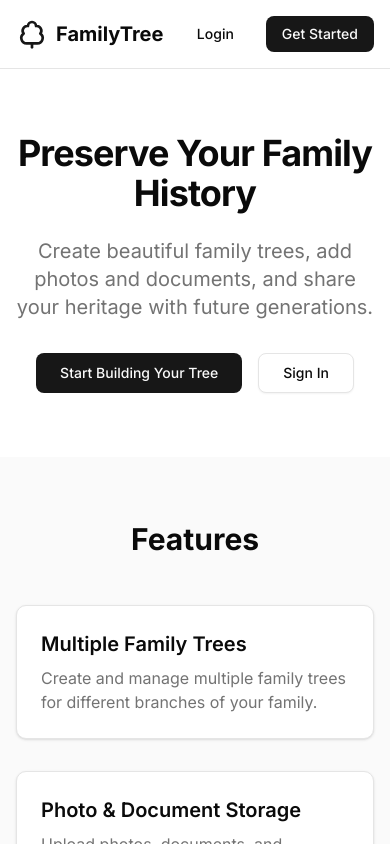
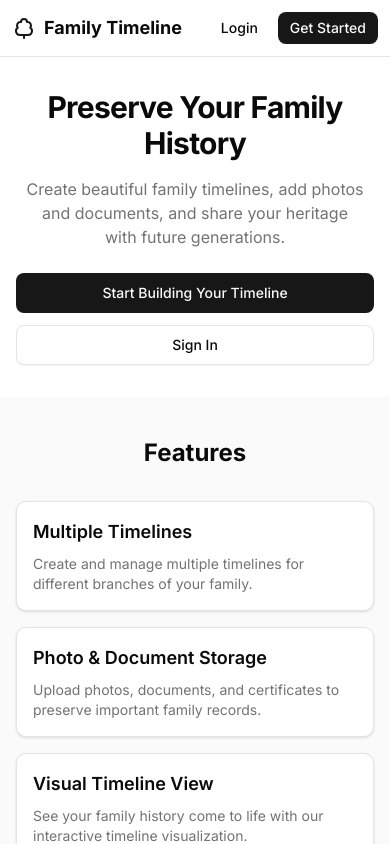
Before and after one commit to caballerorandy6/family-tree, a Next.js app in the folder apps/web/: page / in a window 390 px wide. Shown: the top 844 px of the page. Built offline with nearby package versions, Linux system fonts and the light colour scheme.

Commit message:
feat: rebrand to Family Timeline and improve responsive design

```diff
--- a/apps/web/app/(auth)/layout.tsx
+++ b/apps/web/app/(auth)/layout.tsx
@@ -10,7 +10,7 @@ export default function AuthLayout({
     <div className="min-h-screen flex flex-col items-center justify-center bg-secondary/30">
       <Link href="/" className="flex items-center gap-2 mb-8">
         <TreeDeciduous className="h-10 w-10 text-primary" />
-        <span className="text-2xl font-bold">FamilyTree</span>
+        <span className="text-2xl font-bold">Family Timeline</span>
       </Link>
       {children}
     </div>
--- a/apps/web/app/(auth)/register/page.tsx
+++ b/apps/web/app/(auth)/register/page.tsx
@@ -16,7 +16,7 @@ export default async function RegisterPage({ searchParams }: RegisterPageProps)
     <Card className="w-full max-w-md">
       <CardHeader className="text-center">
         <CardTitle className="text-2xl">Create an Account</CardTitle>
-        <CardDescription>Start building your family tree today</CardDescription>
+        <CardDescription>Start building your family timeline today</CardDescription>
       </CardHeader>
       <CardContent>
         {error ? (
--- a/apps/web/app/(dashboard)/dashboard/page.tsx
+++ b/apps/web/app/(dashboard)/dashboard/page.tsx
@@ -37,11 +37,11 @@ export default async function DashboardPage() {
   const session = await auth();
 
   return (
-    <div className="space-y-8">
-      <div className="flex items-center justify-between">
+    <div className="space-y-6 sm:space-y-8">
+      <div className="flex flex-col sm:flex-row sm:items-center justify-between gap-4">
         <div>
-          <h1 className="text-3xl font-bold">My Family Trees</h1>
-          <p className="text-muted-foreground">Create and manage your family trees</p>
+          <h1 className="text-2xl sm:text-3xl font-bold">My Timelines</h1>
+          <p className="text-sm sm:text-base text-muted-foreground">Create and manage your family timelines</p>
         </div>
         {session?.accessToken ? <CreateTreeDialog accessToken={session.accessToken} /> : null}
       </div>
--- a/apps/web/app/layout.tsx
+++ b/apps/web/app/layout.tsx
@@ -10,8 +10,8 @@ const inter = Inter({
 });
 
 export const metadata: Metadata = {
-  title: 'FamilyTree - Digital Family Tree',
-  description: 'Create and manage your family genealogical trees',
+  title: 'Family Timeline - Digital Family History',
+  description: 'Create and manage your family timeline and genealogy',
 };
 
 export default function RootLayout({
--- a/apps/web/app/page.tsx
+++ b/apps/web/app/page.tsx
@@ -5,38 +5,38 @@ import TreeDeciduous from 'lucide-react/dist/esm/icons/tree-deciduous';
 export default function HomePage() {
   return (
     <main className="min-h-screen flex flex-col">
-      <header className="border-b">
-        <div className="container mx-auto px-4 py-4 flex items-center justify-between">
+      <header className="border-b sticky top-0 bg-background z-50">
+        <div className="container mx-auto px-3 sm:px-4 py-3 sm:py-4 flex items-center justify-between">
           <div className="flex items-center gap-2">
-            <TreeDeciduous className="h-8 w-8 text-primary" />
-            <span className="text-xl font-bold">FamilyTree</span>
+            <TreeDeciduous className="h-6 w-6 sm:h-8 sm:w-8 text-primary" />
+            <span className="text-lg sm:text-xl font-bold">Family Timeline</span>
           </div>
-          <div className="flex items-center gap-4">
+          <div className="flex items-center gap-2 sm:gap-4">
             <Link href="/login">
-              <Button variant="ghost">Login</Button>
+              <Button variant="ghost" size="sm" className="sm:size-default">Login</Button>
             </Link>
             <Link href="/register">
-              <Button>Get Started</Button>
+              <Button size="sm" className="sm:size-default">Get Started</Button>
             </Link>
           </div>
         </div>
       </header>
 
       <section className="flex-1 flex items-center justify-center">
-        <div className="container mx-auto px-4 py-16 text-center">
-          <h1 className="text-4xl md:text-6xl font-bold tracking-tight mb-6">
+        <div className="container mx-auto px-4 py-8 sm:py-16 text-center">
+          <h1 className="text-3xl sm:text-4xl md:text-6xl font-bold tracking-tight mb-4 sm:mb-6">
             Preserve Your Family History
           </h1>
-          <p className="text-xl text-muted-foreground max-w-2xl mx-auto mb-8">
-            Create beautiful family trees, add photos and documents, and share your heritage with
+          <p className="text-base sm:text-xl text-muted-foreground max-w-2xl mx-auto mb-6 sm:mb-8 px-2">
+            Create beautiful family timelines, add photos and documents, and share your heritage with
             future generations.
           </p>
-          <div className="flex items-center justify-center gap-4">
-            <Link href="/register">
-              <Button size="lg">Start Building Your Tree</Button>
+          <div className="flex flex-col sm:flex-row items-center justify-center gap-3 sm:gap-4">
+            <Link href="/register" className="w-full sm:w-auto">
+              <Button size="lg" className="w-full sm:w-auto">Start Building Your Timeline</Button>
             </Link>
-            <Link href="/login">
-              <Button variant="outline" size="lg">
+            <Link href="/login" className="w-full sm:w-auto">
+              <Button variant="outline" size="lg" className="w-full sm:w-auto">
                 Sign In
               </Button>
             </Link>
@@ -44,29 +44,29 @@ export default function HomePage() {
         </div>
       </section>
 
-      <section className="bg-secondary/50 py-16">
+      <section className="bg-secondary/50 py-10 sm:py-16">
         <div className="container mx-auto px-4">
-          <h2 className="text-3xl font-bold text-center mb-12">Features</h2>
-          <div className="grid md:grid-cols-3 gap-8">
+          <h2 className="text-2xl sm:text-3xl font-bold text-center mb-8 sm:mb-12">Features</h2>
+          <div className="grid sm:grid-cols-2 lg:grid-cols-3 gap-4 sm:gap-6 lg:gap-8">
             <FeatureCard
-              title="Multiple Family Trees"
-              description="Create and manage multiple family trees for different branches of your family."
+              title="Multiple Timelines"
+              description="Create and manage multiple timelines for different branches of your family."
             />
             <FeatureCard
               title="Photo & Document Storage"
               description="Upload photos, documents, and certificates to preserve important family records."
             />
             <FeatureCard
-              title="Visual Tree View"
-              description="See your family history come to life with our interactive tree visualization."
+              title="Visual Timeline View"
+              description="See your family history come to life with our interactive timeline visualization."
             />
           </div>
         </div>
       </section>
 
-      <footer className="border-t py-8">
-        <div className="container mx-auto px-4 text-center text-muted-foreground">
-          <p>FamilyTree - Preserve your family history for generations to come.</p>
+      <footer className="border-t py-6 sm:py-8">
+        <div className="container mx-auto px-4 text-center text-muted-foreground text-sm sm:text-base">
+          <p>Family Timeline - Preserve your family history for generations to come.</p>
         </div>
       </footer>
     </main>
@@ -75,9 +75,9 @@ export default function HomePage() {
 
 function FeatureCard({ title, description }: { title: string; description: string }) {
   return (
-    <div className="bg-background rounded-lg p-6 shadow-sm border">
-      <h3 className="text-xl font-semibold mb-2">{title}</h3>
-      <p className="text-muted-foreground">{description}</p>
+    <div className="bg-background rounded-lg p-4 sm:p-6 shadow-sm border">
+      <h3 className="text-lg sm:text-xl font-semibold mb-2">{title}</h3>
+      <p className="text-sm sm:text-base text-muted-foreground">{description}</p>
     </div>
   );
 }
--- a/apps/web/components/dashboard/CreateTreeDialog.tsx
+++ b/apps/web/components/dashboard/CreateTreeDialog.tsx
@@ -66,11 +66,11 @@ export function CreateTreeDialog({ accessToken }: CreateTreeDialogProps) {
       };
 
       addTree(treeWithCount);
-      toast.success('Family tree created successfully');
+      toast.success('Timeline created successfully');
       setOpen(false);
       reset();
     } catch {
-      toast.error('Failed to create family tree');
+      toast.error('Failed to create timeline');
     } finally {
       setIsLoading(false);
     }
@@ -86,17 +86,17 @@ export function CreateTreeDialog({ accessToken }: CreateTreeDialogProps) {
       </DialogTrigger>
       <DialogContent className="sm:max-w-[425px]">
         <DialogHeader>
-          <DialogTitle>Create Family Tree</DialogTitle>
+          <DialogTitle>Create Timeline</DialogTitle>
           <DialogDescription>
-            Start a new family tree to document your family history.
+            Start a new timeline to document your family history.
           </DialogDescription>
         </DialogHeader>
         <form onSubmit={handleSubmit(onSubmit)} className="space-y-4">
           <div className="space-y-2">
-            <Label htmlFor="name">Tree Name</Label>
+            <Label htmlFor="name">Timeline Name</Label>
             <Input
               id="name"
-              placeholder="e.g., Smith Family Tree"
+              placeholder="e.g., Smith Family Timeline"
               {...register('name')}
               disabled={isLoading}
             />
@@ -106,7 +106,7 @@ export function CreateTreeDialog({ accessToken }: CreateTreeDialogProps) {
             <Label htmlFor="description">Description (optional)</Label>
             <Textarea
               id="description"
-              placeholder="A brief description of this family tree..."
+              placeholder="A brief description of this timeline..."
               {...register('description')}
               disabled={isLoading}
             />
--- a/apps/web/components/dashboard/DashboardNav.tsx
+++ b/apps/web/components/dashboard/DashboardNav.tsx
@@ -39,11 +39,11 @@ export function DashboardNav({ user }: DashboardNavProps) {
     .slice(0, 2);
 
   return (
-    <header className="border-b bg-background">
-      <div className="container mx-auto px-4 py-4 flex items-center justify-between">
+    <header className="border-b bg-background sticky top-0 z-50">
+      <div className="container mx-auto px-3 sm:px-4 py-3 sm:py-4 flex items-center justify-between">
         <Link href="/dashboard" className="flex items-center gap-2">
-          <TreeDeciduous className="h-8 w-8 text-primary" />
-          <span className="text-xl font-bold">FamilyTree</span>
+          <TreeDeciduous className="h-6 w-6 sm:h-8 sm:w-8 text-primary" />
+          <span className="text-lg sm:text-xl font-bold">Family Timeline</span>
         </Link>
 
         <DropdownMenu>
--- a/apps/web/components/tree/TreeHeader.tsx
+++ b/apps/web/components/tree/TreeHeader.tsx
@@ -14,24 +14,24 @@ interface TreeHeaderProps {
 
 export function TreeHeader({ tree }: TreeHeaderProps) {
   return (
-    <div className="flex items-center justify-between">
-      <div className="flex items-center gap-4">
+    <div className="flex flex-col sm:flex-row sm:items-center justify-between gap-4">
+      <div className="flex items-center gap-2 sm:gap-4 min-w-0">
         <Link href="/dashboard">
-          <Button variant="ghost" size="icon">
+          <Button variant="ghost" size="icon" className="shrink-0">
             <ArrowLeft className="h-5 w-5" />
           </Button>
         </Link>
-        <div>
+        <div className="min-w-0 flex-1">
           <div className="flex items-center gap-2">
-            <h1 className="text-2xl font-bold">{tree.name}</h1>
+            <h1 className="text-xl sm:text-2xl font-bold truncate">{tree.name}</h1>
             {tree.isPublic ? (
-              <Globe className="h-5 w-5 text-muted-foreground" />
+              <Globe className="h-4 w-4 sm:h-5 sm:w-5 text-muted-foreground shrink-0" />
             ) : (
-              <Lock className="h-5 w-5 text-muted-foreground" />
+              <Lock className="h-4 w-4 sm:h-5 sm:w-5 text-muted-foreground shrink-0" />
             )}
           </div>
           {tree.description ? (
-            <p className="text-muted-foreground">{tree.description}</p>
+            <p className="text-sm text-muted-foreground line-clamp-2">{tree.description}</p>
           ) : null}
         </div>
       </div>
```
Also changed, not shown: apps/web/components/dashboard/TreeList.tsx (+9 -9 lines), apps/web/components/tree/FamilyTimeline.tsx (+18 -18 lines).
